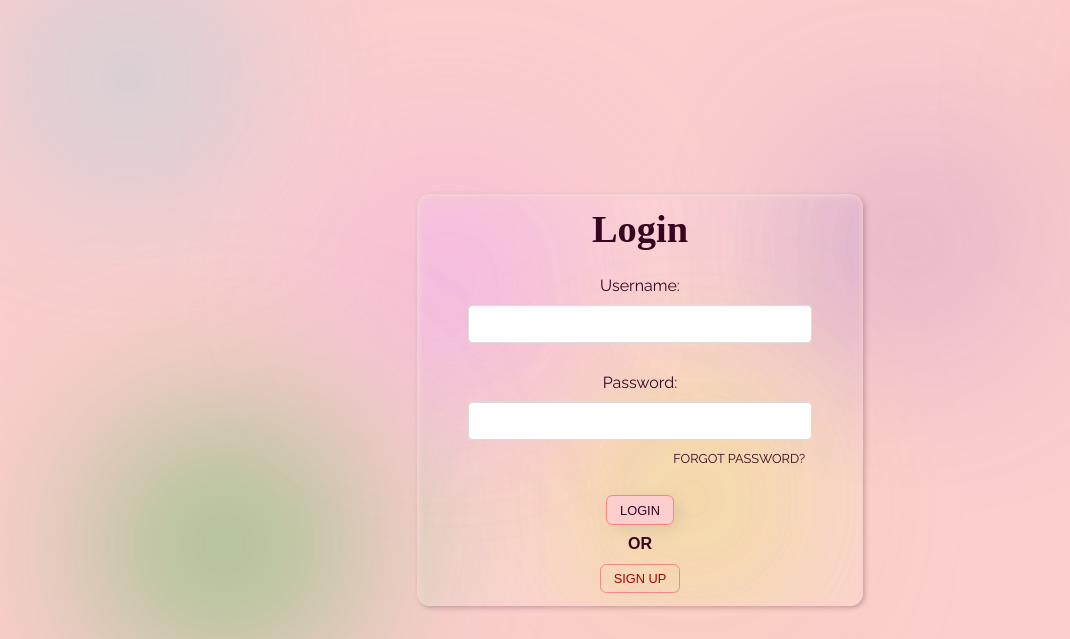
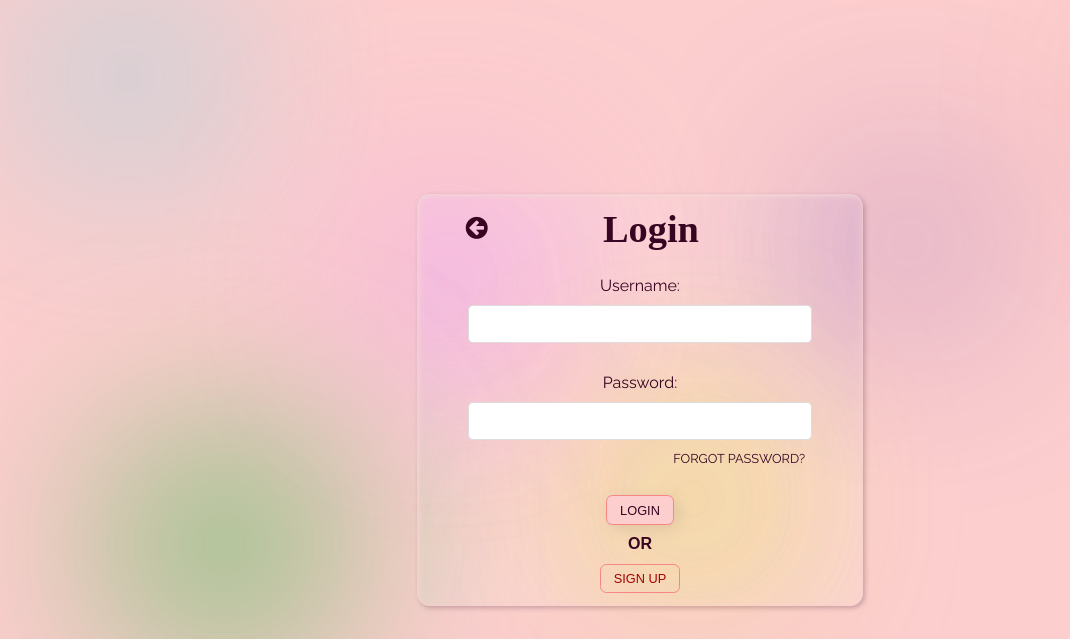
Before and after one commit to aspaceformyhead/Appointment-Booking, a PHP site: page /form.php in a window 1280 px wide. Shown: the top 639 px of the page, without its empty margins (0-1070 px from the left). Run offline with PHP 8.4, Linux system fonts and the light colour scheme; some web fonts are replaced.

Commit message:
Update: Added Back btn

```diff
--- a/serenity/home/pages/form.php
+++ b/serenity/home/pages/form.php
@@ -23,7 +23,10 @@
 </div>
 <div class="container">
     <div class="login-form show" id="login-form">
+        <div class="heading">
         <h2 id="form-title">Login</h2>
+        <button class="secondary" id="backbtn"><i class="fa fa-arrow-circle-left fa-2x" aria-hidden="true"></i></button>
+        </div>
         <form>
             <label for="username">Username:</label>
             <input type="text" id="username" name="username" required>
@@ -58,6 +61,7 @@
     const signupToggleBtn = document.getElementById('signup-toggle-btn'); // Changed ID
     const loginForm = document.getElementById('login-form');
     const signupForm = document.getElementById('signup-form');
+    const backBtn = document.getElementById('backbtn');
 
     loginToggleBtn.addEventListener('click', function () {
         // Switching from Login to Sign Up
@@ -74,4 +78,7 @@
         loginForm.classList.remove('hide');
         loginForm.classList.add('show');
     });
+    backBtn.addEventListener('click', function () {
+            window.history.back();
+        });
 </script>
--- a/serenity/static/css/menu/forms.css
+++ b/serenity/static/css/menu/forms.css
@@ -18,6 +18,7 @@ h3 {
     font-family: 'Perpetua Titling MT', sans-serif;
 
 }
+
 
 .background {
     width: 100vw;
@@ -86,6 +87,8 @@ h3 {
 
 }
 
+
+
 .container {
     display: flex;
     justify-content: center;
@@ -110,8 +113,24 @@ h3 {
     backdrop-filter: blur(5px);
     transition: transform 0.5s ease, opacity 0.5s ease;
 
+    .heading {
+        display: flex;
+        flex-direction: row-reverse;
+        align-self: center;
+
+        button {
+            background-color: transparent;
+            border: none;
+            padding: 0;
+            position: relative;
+            right: 9vw;
+        }
+
+    }
+
     h2 {
         font-size: 3vw;
+
     }
 
     form {
```
